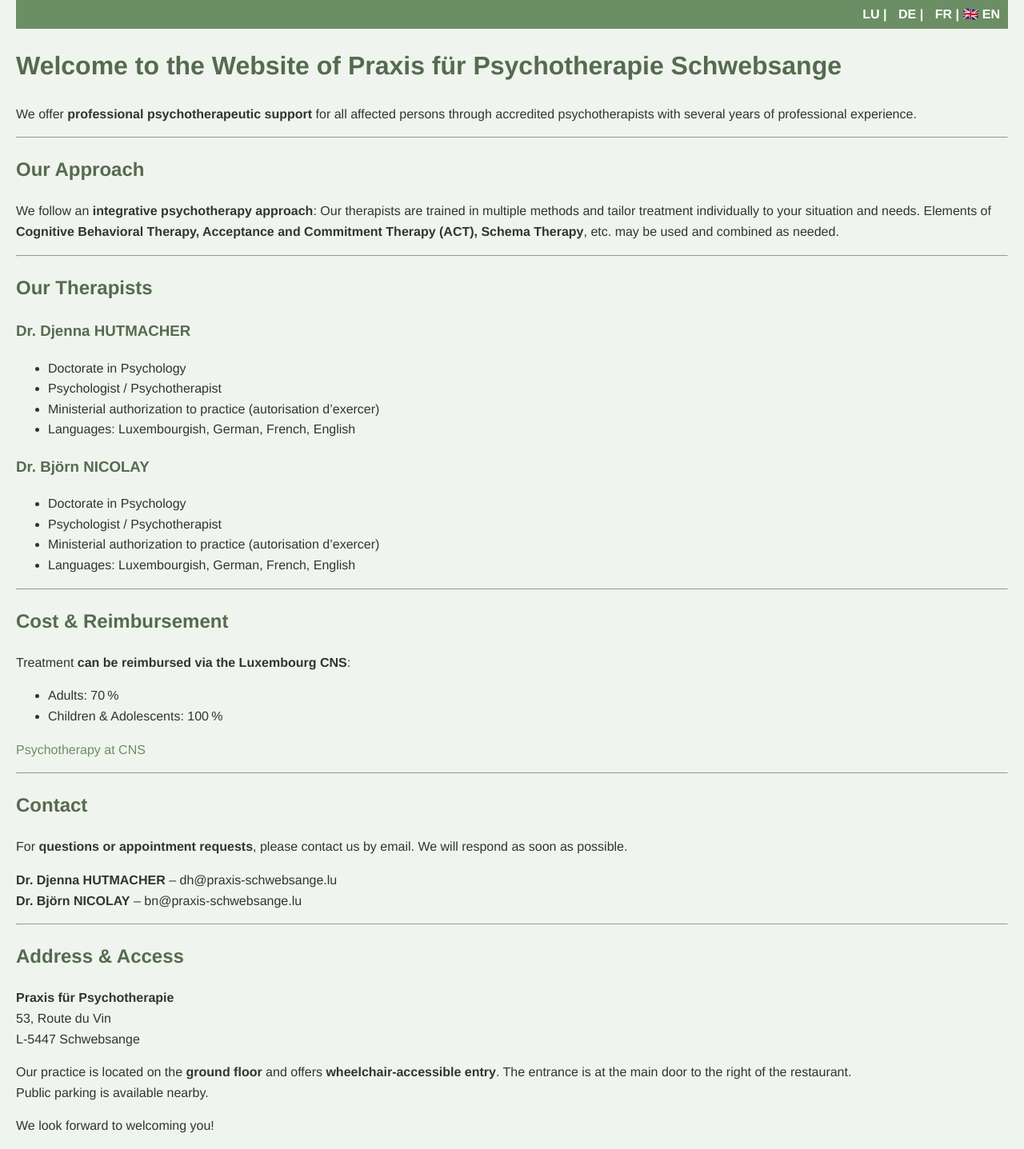
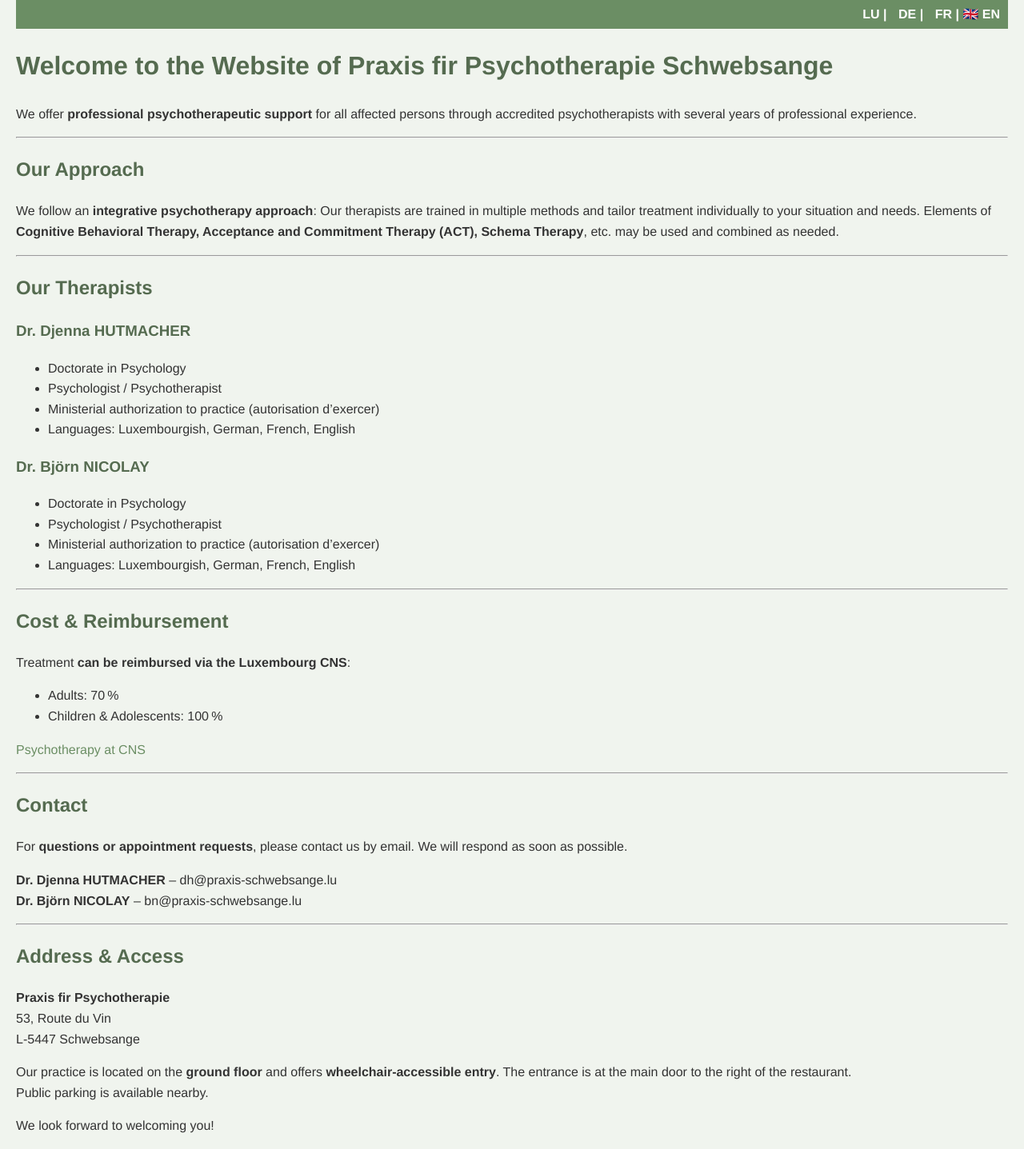
Before and after one commit to bjoernbrightside/praxis-schwebsange, a Jekyll site: the page built from en/index.md, in a window 1280 px wide. Shown: the whole page at 80% size. Built offline with Jekyll 4.4.1, drawn with Linux system fonts in a browser that asks for light colours.

Commit message:
Update index.md

```diff
--- a/en/index.md
+++ b/en/index.md
@@ -6,7 +6,7 @@ layout: default
 <a href="/praxis-schwebsange/lb/">LU</a> | <a href="/praxis-schwebsange/de/">DE</a> | <a href="/praxis-schwebsange/fr/">FR</a> | 🇬🇧 <b>EN</b>
 </div>
 
-# Welcome to the Website of Praxis für Psychotherapie Schwebsange
+# Welcome to the Website of Praxis fir Psychotherapie Schwebsange
 
 We offer **professional psychotherapeutic support** for all affected persons through accredited psychotherapists with several years of professional experience.
 
@@ -55,7 +55,7 @@ For **questions or appointment requests**, please contact us by email. We will r
 
 ## Address & Access
 
-**Praxis für Psychotherapie**
+**Praxis fir Psychotherapie**
 53, Route du Vin
 L-5447 Schwebsange
 
```
